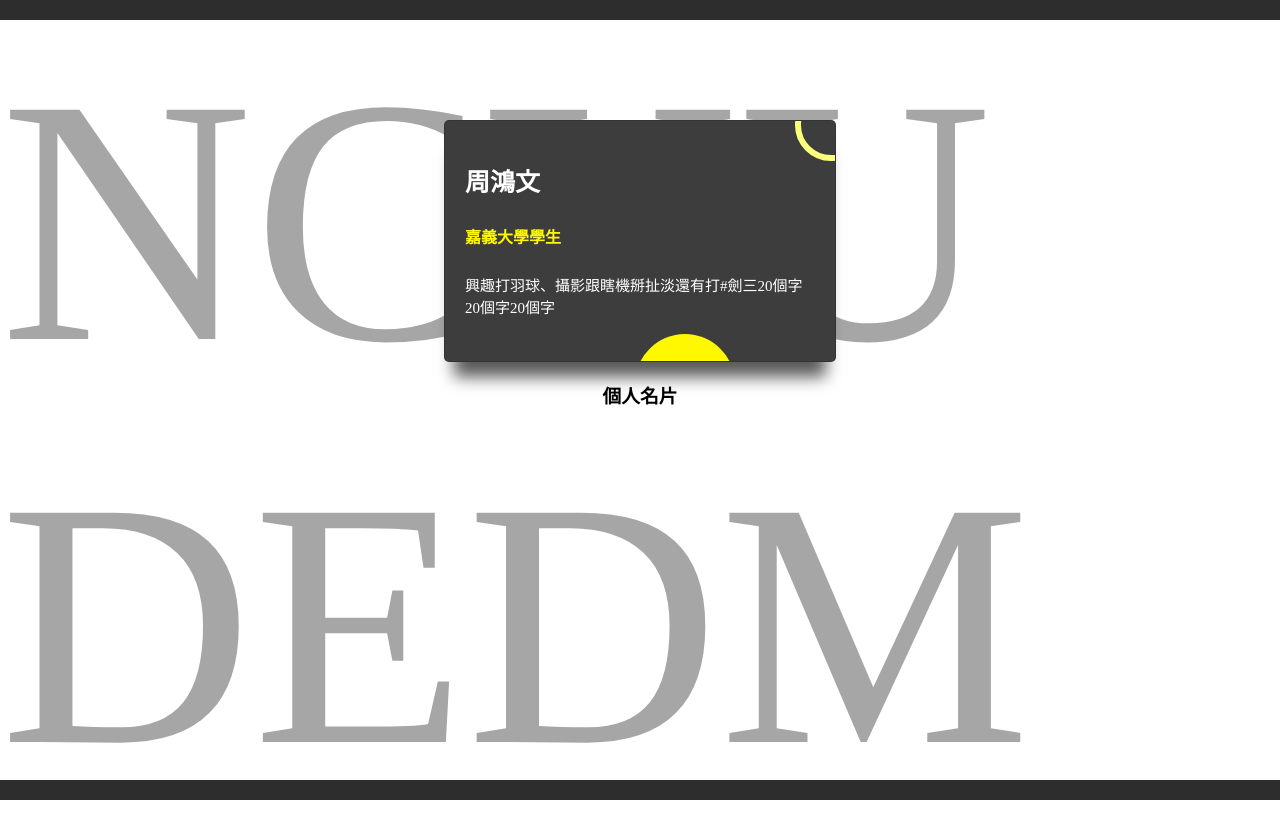
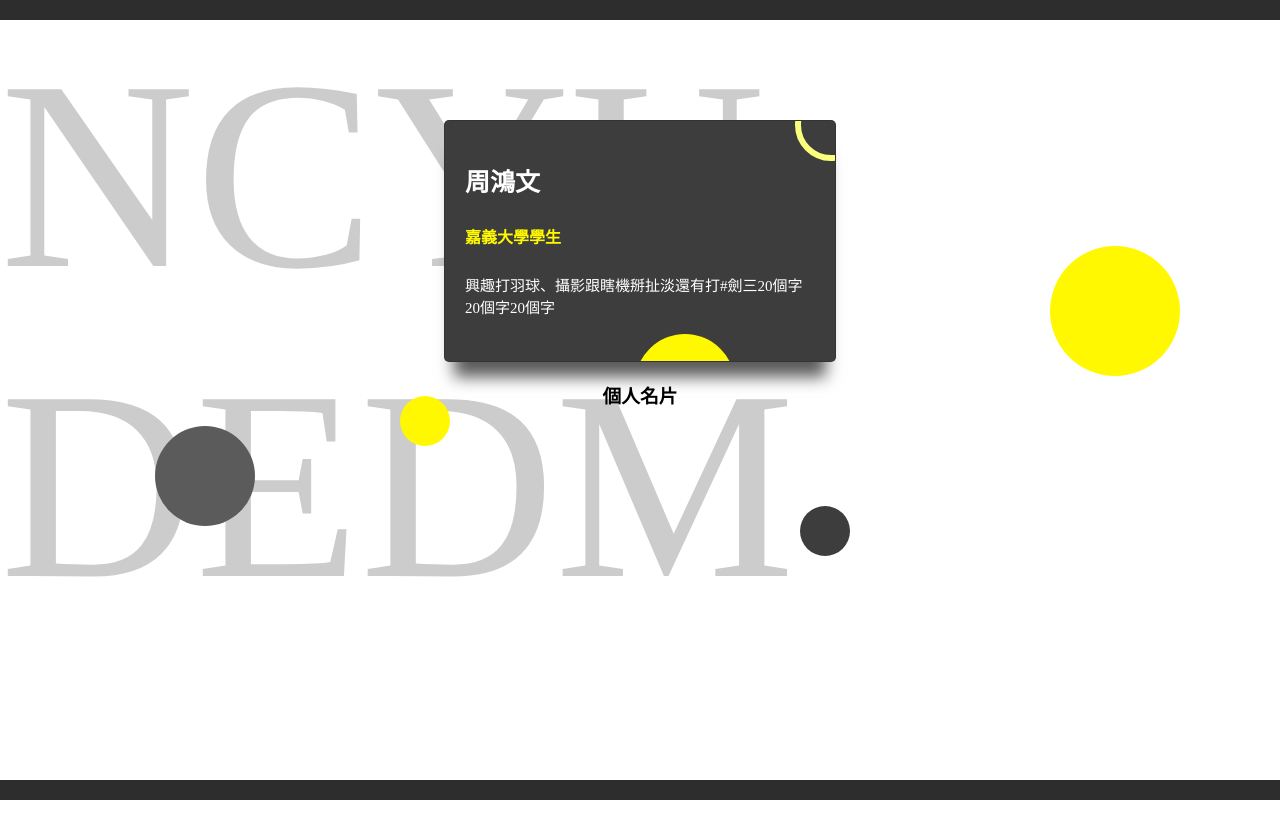
Before and after one commit to JX3Z/mid2, a plain HTML site: page index.html in a window 1280 px wide. After the commit the page ends 800 px from the top, so only its background shows below. Drawn offline with Linux system fonts and the light colour scheme.

Commit message:
Update style.css

```diff
--- a/css/style.css
+++ b/css/style.css
@@ -59,14 +59,47 @@ body{
   height:60px;
   border:solid 6px #fcff7b
 }
+.acircle{
+  width:50px; height:50px;
+  border-radius:100%;
+}
+.c3{
+  background-color:#fff800;
+  top:-30px; left:400px;
+}
+.c4{
+  background-color:#3d3d3d;
+  top:30px; left:800px;
+}
+.c5{
+  width:130px; height:130px;
+  border-radius:100%;
+  background-color:#fff800;
+  left:1050px;bottom:280px;
+}
+.c6{
+  width:100px; height:100px;
+  border-radius:100%;
+  background-color:#5b5b5b;
+  left:155px;bottom:230px;
+}
 .page_title{
   text-align:center;
 }
 .mark{
-  font-size:350px;
+  font-size:270px;
   position:absolute;
   width:100%;
   height:100%;
   text-alian:center;
-  color:rgba(0,0,0,0.35);
+  color:#cccccc;
 }
+.mark1{
+  font-size:270px;
+  position:absolute;
+  right:-830px;
+  text-alian:center;
+  color:#cccccc;
+   width:100%;
+  height:100%;
+}
```
